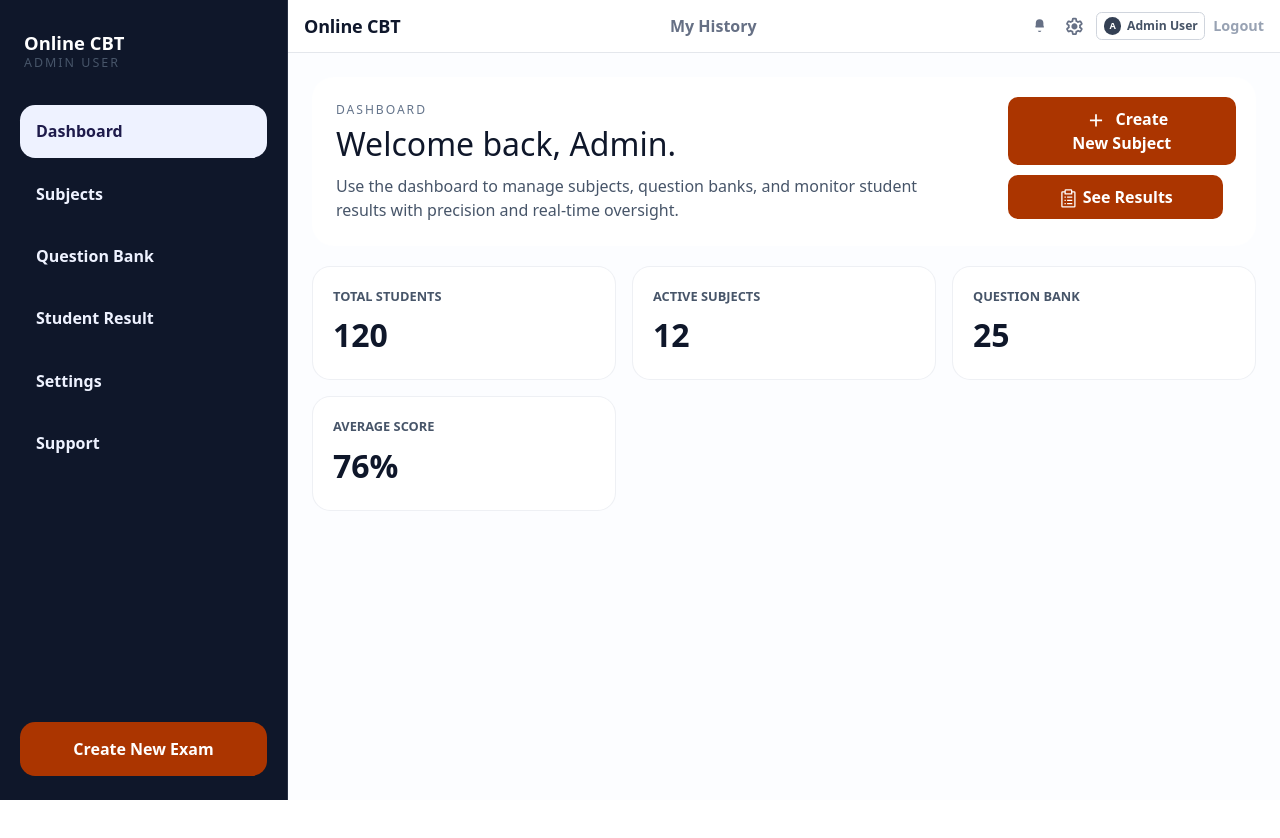
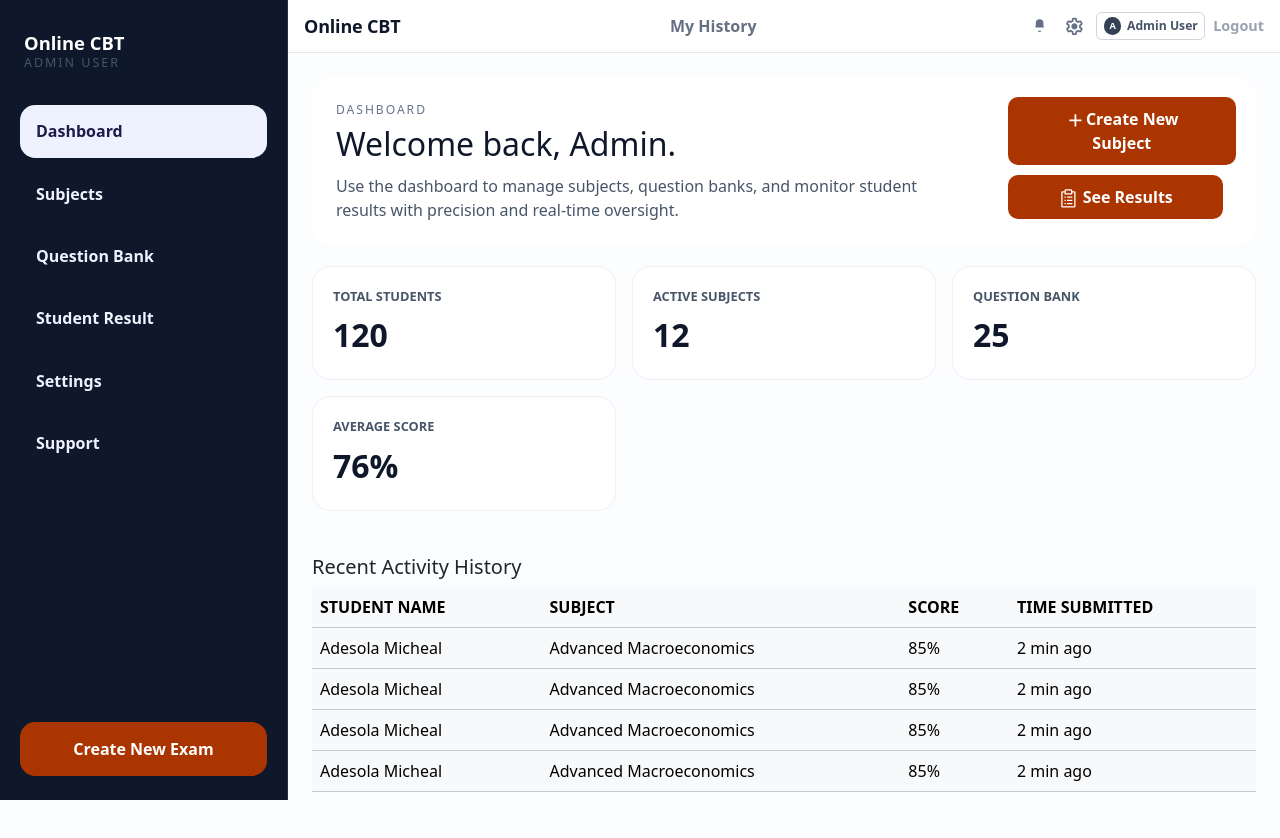
Before and after one commit to Joseph-fol/Online-CBT, a React (Vite) app in the folder FRONTEND/: page /admin in a window 1280 px wide. Before the commit the page ends 800 px from the top, so only its background shows below. Built offline with nearby package versions, Linux system fonts and the light colour scheme.

Commit message:
style: Enhance AdminDashboard and AdminSignin styles for improved UI; add recent activity table in AdminOverview

```diff
--- a/FRONTEND/src/admin/AdminDashboard.css
+++ b/FRONTEND/src/admin/AdminDashboard.css
@@ -103,10 +103,19 @@
     font-size: 0.8rem;
 }
 
+.admin-overview__table-wrap {
+    width: 100%;
+    overflow-x: auto;
+    -webkit-overflow-scrolling: touch;
+}
+
+.admin-overview__table-wrap .table {
+    margin-bottom: 0;
+}
+
 @media (max-width: 992px) {
     .admin-shell__content {
-        margin-left: 0;
-    }
+        margin-left: 0;    }
 
     .admin-shell__main {
         padding: 1.25rem;
@@ -137,4 +146,14 @@
     .admin-shell__main {
         padding: 1rem;
     }
+
+    .admin-overview__table-wrap .table {
+        min-width: 34rem;
+    }
+
+    .admin-overview__table-wrap th,
+    .admin-overview__table-wrap td {
+        white-space: nowrap;
+        font-size: 0.86rem;
+    }
 }
--- a/FRONTEND/src/admin/AdminSignin.jsx
+++ b/FRONTEND/src/admin/AdminSignin.jsx
@@ -44,7 +44,7 @@ const AdminSignin = () => {
                 <div className='container my-5'>
                     <div className='row g-5'>
                         <div className='position-relative col-xl-6 col-lg-6 col-md-6 col-sm-12 d-none d-lg-block d-md-block vh-150 p-5 text-white' style={{
-                            background: "#101275",
+                            background: "#0f172bc4",
                             backgroundImage: "url('https://i.pinimg.com/236x/b3/1b/79/b31b795a1109c73f147236ea2e73e1a8.jpg')",
                             backgroundSize: 'cover',
                             backgroundPosition: 'center',
@@ -57,7 +57,7 @@ const AdminSignin = () => {
                                 left: 0,
                                 right: 0,
                                 bottom: 0,
-                                background: '#0f6e50e1',
+                                background: '#0f172bc4',
                                 zIndex: 0
                             }}></div>
 
@@ -79,7 +79,7 @@ const AdminSignin = () => {
                                     <h4 className='fw-bold py-0'> Admin Sign in</h4>
                                     <Link to="/">
                                     <button className='btn'>
-                                        <svg xmlns="http://www.w3.org/2000/svg" width="1.5em" height="1.5em" viewBox="0 0 24 24"><path fill="#0f6e50" d="M19 11H7.83l4.88-4.88c.39-.39.39-1.03 0-1.42a.996.996 0 0 0-1.41 0l-6.59 6.59a.996.996 0 0 0 0 1.41l6.59 6.59a.996.996 0 1 0 1.41-1.41L7.83 13H19c.55 0 1-.45 1-1s-.45-1-1-1" /></svg>
+                                        <svg xmlns="http://www.w3.org/2000/svg" width="1.5em" height="1.5em" viewBox="0 0 24 24"><path fill="#0f172b" d="M19 11H7.83l4.88-4.88c.39-.39.39-1.03 0-1.42a.996.996 0 0 0-1.41 0l-6.59 6.59a.996.996 0 0 0 0 1.41l6.59 6.59a.996.996 0 1 0 1.41-1.41L7.83 13H19c.55 0 1-.45 1-1s-.45-1-1-1" /></svg>
                                     </button>
                                     </Link>
                                 </div>
@@ -102,7 +102,7 @@ const AdminSignin = () => {
                                 </div>
 
                                 <div class="col-12">
-                                    <button type="submit" class="btn w-100 py-2 text-white fs-6 fw-bold my-3" style={{ backgroundColor: "#0f6e50" }}>Signin</button>
+                                    <button type="submit" class="btn w-100 py-2 text-white fs-6 fw-bold my-3" style={{ backgroundColor: "#ab3500" }}>Signin</button>
                                 </div>
                             </form>
                         </div>
--- a/FRONTEND/src/admin/pages/AdminOverview.jsx
+++ b/FRONTEND/src/admin/pages/AdminOverview.jsx
@@ -20,7 +20,7 @@ const AdminOverview = () => {
 
         <div className='admin-overview-top_button'>
           <Link to="/admin/question-bank">
-            <button> <svg xmlns="http://www.w3.org/2000/svg" width="2.5em" height="1.3em" viewBox="0 0 24 24"><path fill="#fff" d="M11 13H5v-2h6V5h2v6h6v2h-6v6h-2z" /></svg>Create New Subject</button>
+            <button> <svg xmlns="http://www.w3.org/2000/svg" width="1.3em" height="1.3em" viewBox="0 0 24 24"><path fill="#fff" d="M11 13H5v-2h6V5h2v6h6v2h-6v6h-2z" /></svg>Create New Subject</button>
           </Link>
 
           <Link to="/admin/student-result">
@@ -37,6 +37,60 @@ const AdminOverview = () => {
           </article>
         ))}
       </div>
+
+      <div className='col-lg-12 col-md-10 py-4 '>
+        <div className='d-flex justify-content-between'>
+          <h5 className='fs-5'>Recent Activity History </h5>
+        </div>
+
+        <div className='admin-overview__table-wrap'>
+          <table className='table table-hover table-light'>
+            <thead>
+              <tr>
+                <th scope="col">STUDENT NAME</th>
+                <th scope="col">SUBJECT</th>
+                <th scope="col">SCORE</th>
+                <th scope="col">TIME SUBMITTED</th>
+              </tr>
+            </thead>
+
+            <tbody>
+              <tr>
+                <th scope="row" className='fw-medium'>Adesola Micheal</th>
+                <td>
+                  <span className=''>Advanced Macroeconomics</span>
+                </td>
+                <td className='fw-medium'>85%</td>
+                <td className=''>2 min ago</td>
+              </tr>
+              <tr>
+                <th scope="row" className='fw-medium'>Adesola Micheal</th>
+                <td>
+                  <span className=''>Advanced Macroeconomics</span>
+                </td>
+                <td className='fw-medium'>85%</td>
+                <td className=''>2 min ago</td>
+              </tr>
+              <tr>
+                <th scope="row" className='fw-medium'>Adesola Micheal</th>
+                <td>
+                  <span className=''>Advanced Macroeconomics</span>
+                </td>
+                <td className='fw-medium'>85%</td>
+                <td className=''>2 min ago</td>
+              </tr>
+              <tr>
+                <th scope="row" className='fw-medium'>Adesola Micheal</th>
+                <td>
+                  <span className=''>Advanced Macroeconomics</span>
+                </td>
+                <td className='fw-medium'>85%</td>
+                <td className=''>2 min ago</td>
+              </tr>
+            </tbody>
+          </table>
+        </div>
+      </div>
     </section>
   )
 }
```
